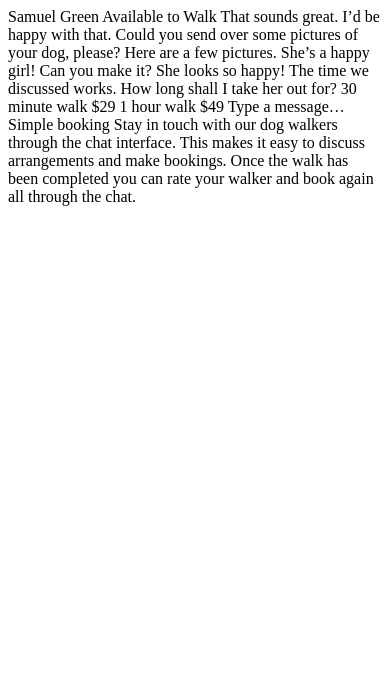
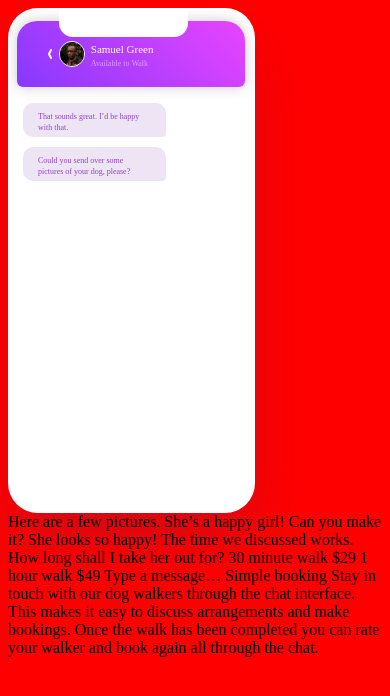
Before and after one commit to ShaunPour/chat-app-illustration, a plain HTML site: page index.html in a window 390 px wide. Drawn offline with Linux system fonts and the light colour scheme.

Commit message:
basic phone shape set up & header plus first 2 text messages added to display

```diff
--- a/css/styles.css
+++ b/css/styles.css
@@ -0,0 +1,120 @@
+body {
+    background-color: red;
+}
+
+.app {
+    width: 247px;
+height: 505px;
+flex-shrink: 0;
+border-radius: 30px;
+background: #FFF;
+box-shadow: 0px 30px 60px -10px rgba(62, 39, 83, 0.25);
+}
+
+.app-header-upper {
+    width: 129px;
+    height: 29px;
+    flex-shrink: 0;
+    border-radius: 0px 0px 14px 14px;
+    background: #FFF;
+    position: relative;
+    left: 3.2em;
+    z-index: 500;
+}
+
+.app-header {
+    width: 228px;
+    height: 66px;
+    flex-shrink: 0;
+    border-radius: 20px 20px 6px 6px;
+    background: linear-gradient(225deg, #E844FF 0%, #8739FF 100%);
+    box-shadow: 0px 0px 13px 0px rgba(62, 39, 83, 0.25);
+    position: relative;
+    left: 0.55em;
+    top: -1em;
+    display: flex;
+    align-items: center;
+    justify-content: space-evenly;
+}
+
+.back-ico {
+    width: 4px;
+    height: 10px;
+    flex-shrink: 0;
+}
+
+.avatar,.user-info {
+    position: relative;
+    right: 1.5em;
+}
+
+.avatar {
+    width: 24px;
+height: 24px;
+flex-shrink: 0;
+border-radius: 24px;
+border: 1px solid #FFF;
+}
+
+.user-info {
+    display: flex;
+    width: 74px;
+    flex-direction: column;
+    justify-content: center;
+    align-items: flex-start;
+    gap: 2px;
+    color: #FFF;
+}
+
+.name {
+    color: #FFF;
+    font-family: Rubik;
+    font-size: 11px;
+    font-style: normal;
+    font-weight: 500;
+    line-height: normal;
+}
+
+.status {
+    color: #D99EFF;
+    font-family: Rubik;
+    font-size: 8px;
+    font-style: normal;
+    font-weight: 400;
+    line-height: normal;
+}
+
+.name,.status {
+    margin: 2px auto auto -25px;
+}
+
+.user-chat-primary-itm {
+    width: 128px;
+    height: 34px;
+    flex-shrink: 0;
+    border-radius: 10px 10px 4px 10px;
+    background: #EEE5F4;
+    padding-left: 15px;
+}
+
+.user-chat-primary-itm:first-of-type {
+    margin-bottom: 0.65em;
+}
+
+.chat-txt {
+    width: 112px;
+    color: #9341C8;
+    font-family: Rubik;
+    font-size: 8px;
+    font-style: normal;
+    font-weight: 400;
+    line-height: 11px;
+}
+
+.chat-list-left {
+    display: flex;
+    flex-direction: column;
+    align-items: flex-start;
+    justify-content: center;
+    margin-left: 15px;
+}
--- a/index.html
+++ b/index.html
@@ -3,18 +3,35 @@
 <head>
   <meta charset="UTF-8">
   <meta name="viewport" content="width=device-width, initial-scale=1.0"> <!-- displays site properly based on user's device -->
+  <link rel="import" href="https://fonts.google.com/specimen/Rubik">
   <link rel="icon" type="image/png" sizes="32x32" href="./images/favicon-32x32.png">
   <link rel="stylesheet" href="css/styles.css">
   <title>Frontend Mentor | [Challenge Name Here]</title>
 </head>
 <body>
-
-  Samuel Green
-  Available to Walk
-
-  That sounds great. I’d be happy with that.
-
-  Could you send over some pictures of your dog, please?
+  <div class="app">
+    <div class="app-header-upper"></div>
+    <div class="app-header">
+      <svg class="back-ico" xmlns="http://www.w3.org/2000/svg" width="4" height="10" viewBox="0 0 4 10" fill="none">
+        <path d="M2.10557 0.552792C2.35256 0.0588133 2.95324 -0.141411 3.44721 0.105578C3.90591 0.334925 4.11131 0.869235 3.94056 1.3399L3.89443 1.44722L2.118 5.00001L3.89443 8.55279C4.12377 9.01149 3.96751 9.56218 3.54851 9.83626L3.44721 9.89443C2.98852 10.1238 2.43783 9.96752 2.16374 9.54852L2.10557 9.44722L0.105573 5.44722C-0.0150818 5.20591 -0.0323182 4.92798 0.0538637 4.67621L0.105573 4.55279L2.10557 0.552792Z" fill="white"/>
+      </svg>
+      <img src="images/avatar.jpg" alt="" class="avatar">
+      <div class="user-info">
+        <h2 class="name">Samuel Green</h2>
+        <p class="status">Available to Walk</p>
+      </div>
+    </div>
+    <div class="app-main">
+      <div class="chat-list-left">
+      <div class="user-chat-primary-itm">
+        <p class="chat-txt">That sounds great. I’d be happy with that.</p>
+      </div>
+      <div class="user-chat-primary-itm">
+        <p class="chat-txt">Could you send over some pictures of your dog, please?</p>
+      </div>
+    </div>
+    </div>
+  </div>
 
   Here are a few pictures. She’s a happy girl!
 
```
